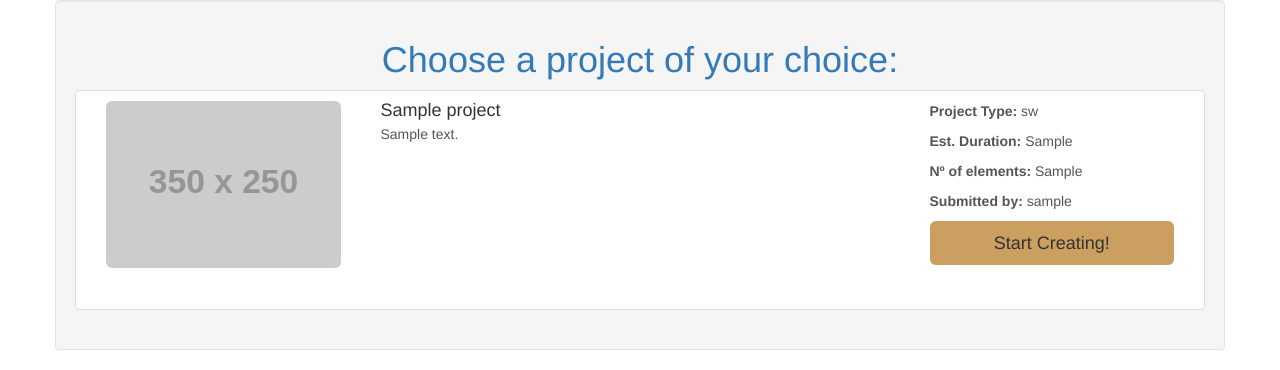
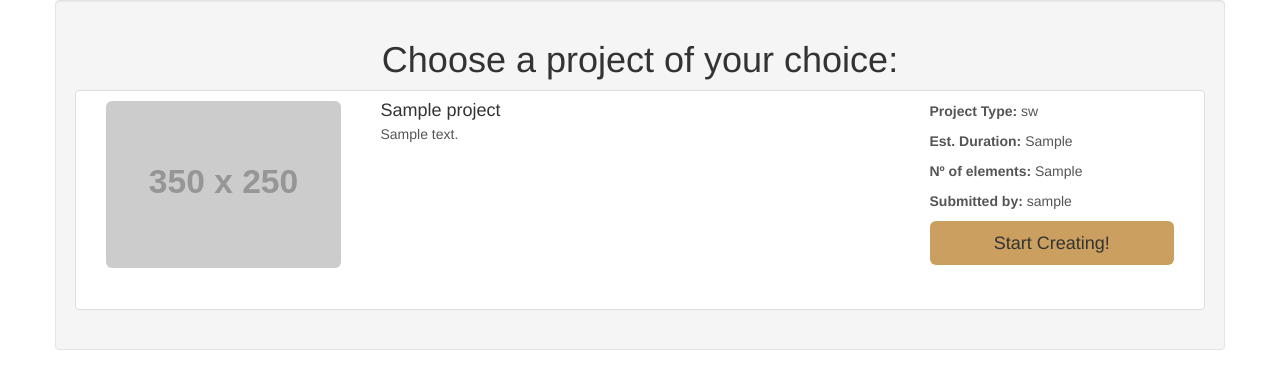
Before and after one commit to Mrrvm/uknowho, a Django app: page /dashboard/ in a window 1280 px wide. Shown: the part 50-420 px from the top of the page. Run offline with Django 3.2, Linux system fonts and the light colour scheme; a user stored in the database is signed in; tables that the repository leaves empty hold one stand-in row (values such as "Sample post"); grey boxes labelled with a size stand in for pictures from a placeholder-image service; some libraries are stand-ins or nearby versions.

Commit message:
corrected a test change

```diff
--- a/uknowho/projects/templates/projects/dashboard.html
+++ b/uknowho/projects/templates/projects/dashboard.html
@@ -7,7 +7,7 @@
 <div class="container">
     <div class="row">
 		<div class="well">
-        <h1 class="text-center" ><a href="#">Choose a project of your choice:</a></h1>
+        <h1 class="text-center" >Choose a project of your choice:</h1>
         <div class="list-group">
           {% for project in all_projects %}
                 <a href="#" class="list-group-item">
```
